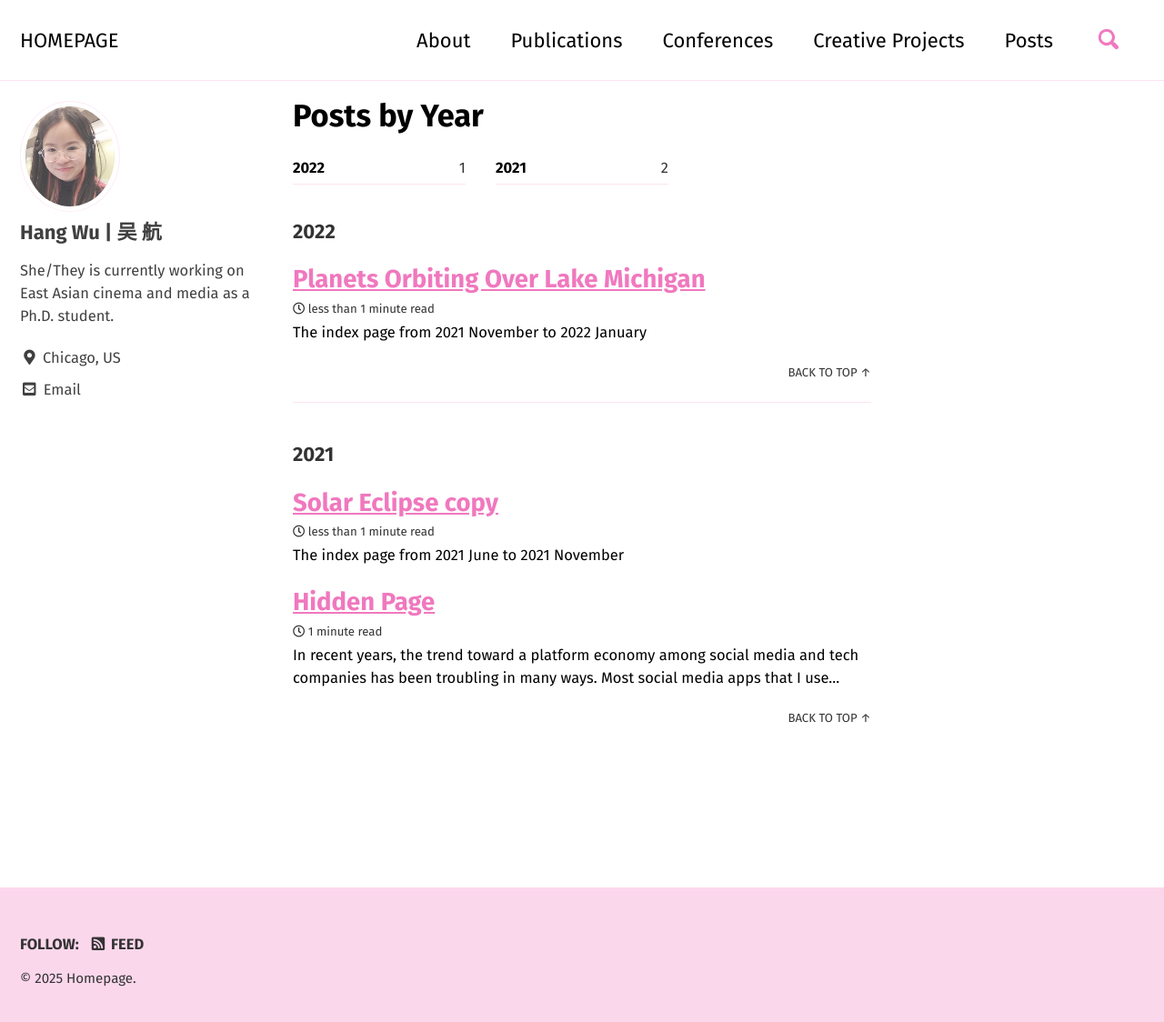
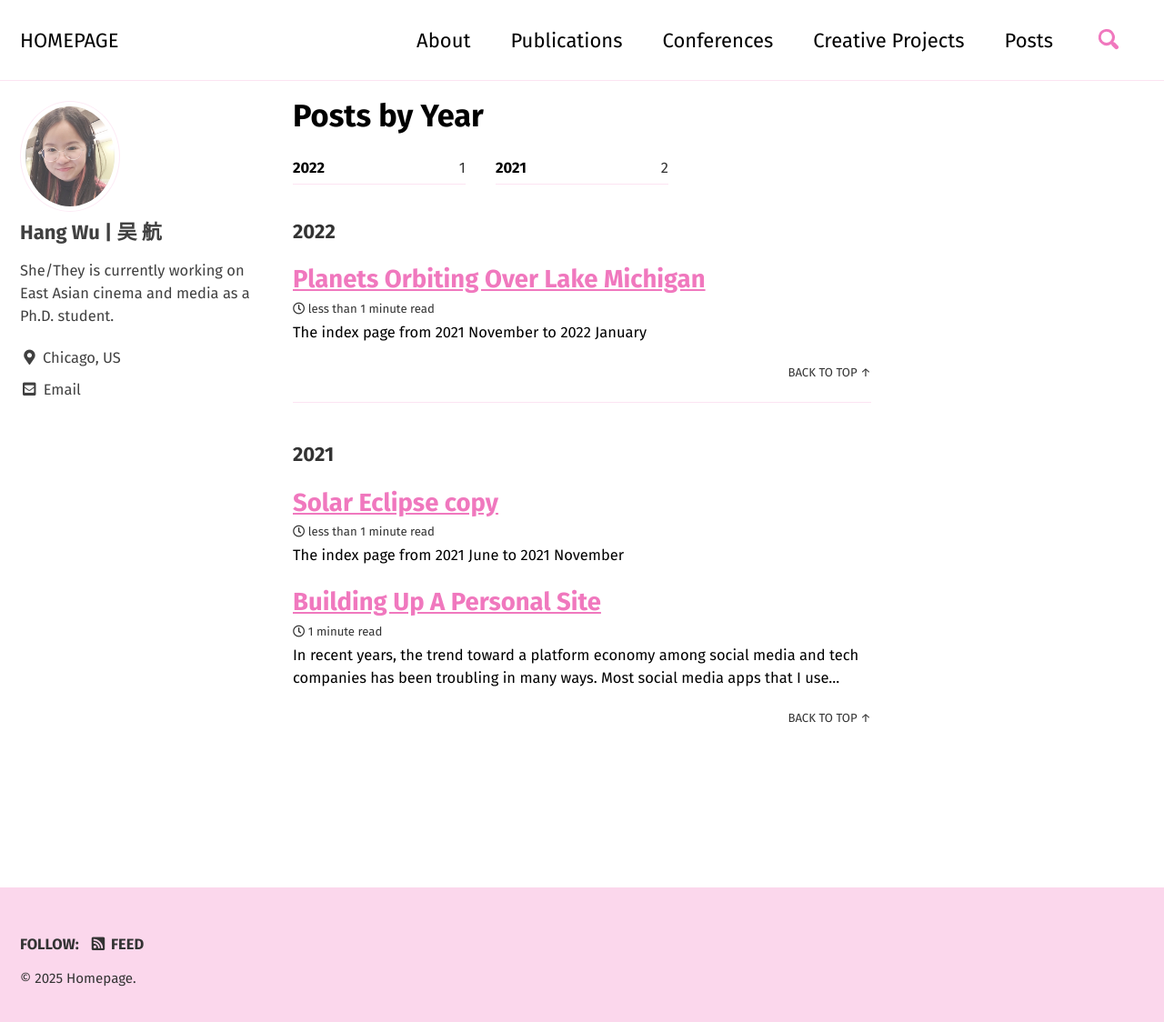
Before and after one commit to hangwu12/homepage, a Jekyll site: the page built from _pages/year-archive.md, in a window 1280 px wide and 1131 px high. Shown: the top 1124 px of the window at 91% size. Built offline with Jekyll 4.4.1, drawn with Linux system fonts in a browser that asks for light colours; cached includes are drawn as plain includes.

Commit message:
Update 2021-06-25-Building-up-a-Personal-Site.md

```diff
--- a/_posts/2021-06-25-Building-up-a-Personal-Site.md
+++ b/_posts/2021-06-25-Building-up-a-Personal-Site.md
@@ -1,8 +1,6 @@
 ---
 collection: "cat"
-layout: default
-title: "Hidden Page"
-sitemap: false
+
 ---
 
 In recent years, the trend toward a platform economy among social media and tech companies has been troubling in many ways. Most social media apps that I use, especially WeChat and Facebook, have become more insular because of the tendency. In contrast to what was envisioned in the early days of the Internet, these social media apps and websites, which were expected to generate meaningful relationships between people, often isolate rather than connect. They use algorithmic designs to mark up boundaries and try to make users stay within their territory. For example, content published on these social media platforms is often inaccessible through external search engines: WeChat disables a large number of hyperlinks to other sites to prevent users from leaving the WeChat bubble so that they stay longer and longer. Many of the social media sites and apps I use also tightly manage user content. In some more extreme cases, platforms may disable users' accounts, with the result that those users can no longer even access the content they've produced. What is even more disturbing is that media companies are constantly using the data generated by user activity for profit. What has also been extracted to the benefit of the platform is our attention and time.
```
